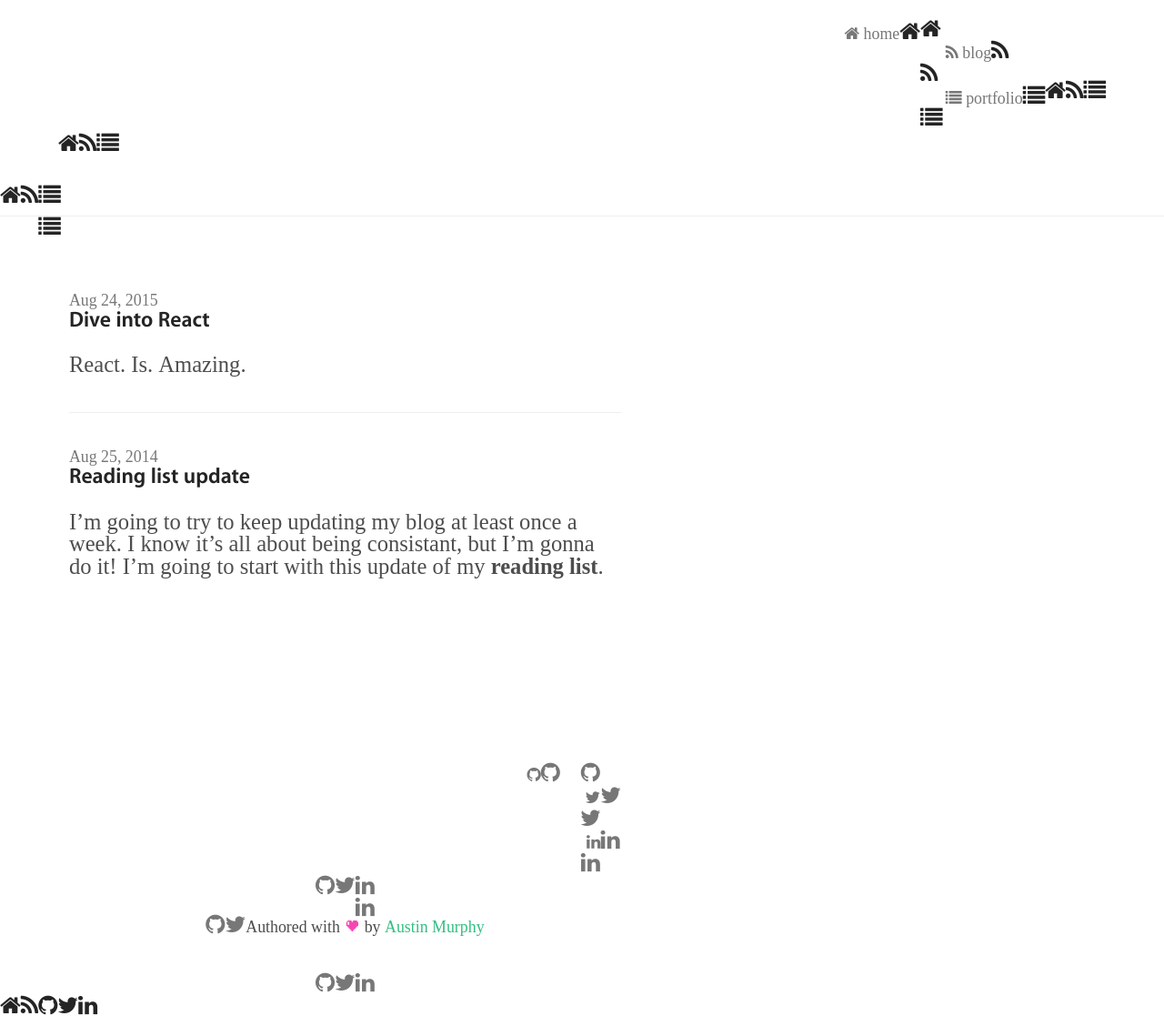
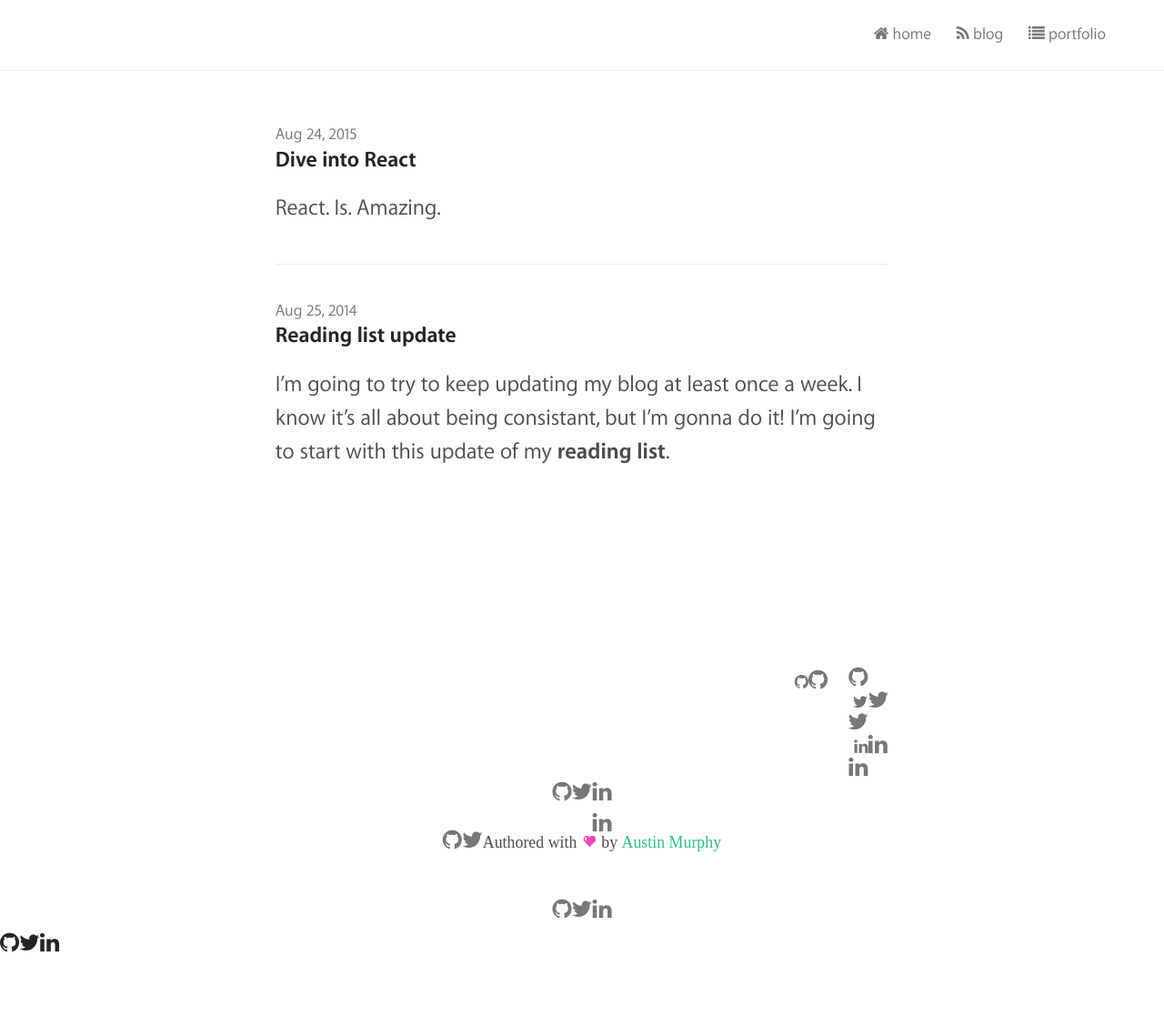
Before and after one commit to ausmurp/ausmurp.github.io, a Jekyll site: the page built from blog/index.html, in a window 1280 px wide. Shown: the whole page at 91% size. Built offline with Jekyll 4.4.1, drawn with Linux system fonts in a browser that asks for light colours; nearby versions of some CDN libraries; a style sheet for code colours, icons or effects is not loaded; after the commit the page ends 1059 px from its top, so only the background shows below that.

Commit message:
no message

```diff
--- a/_includes/nav.html
+++ b/_includes/nav.html
@@ -2,19 +2,19 @@
   <ul class="nav">
 	<li>
 	  <a class="nav__item" href="/">
-		<i class="fa fa-home nav-icon"/>
+		<i class='fa fa-home nav-icon'></i>
 		<span class="nav-text">home</span>
 	  </a>
 	</li>
 	<li>
 	  <a class="nav__item" href="/blog/">
-		<i class="fa fa-rss nav-icon"/>
+		<i class='fa fa-rss nav-icon'></i>
 		<span class="nav-text">blog</span>
 	  </a>
 	</li>
 	<li>
 	  <a class="nav__item" href="/portfolio/">
-		<i class="fa fa-list nav-icon"/>
+		<i class='fa fa-list nav-icon'></i>
 		<span class="nav-text">portfolio</span>
 	  </a>
 	</li>
```
